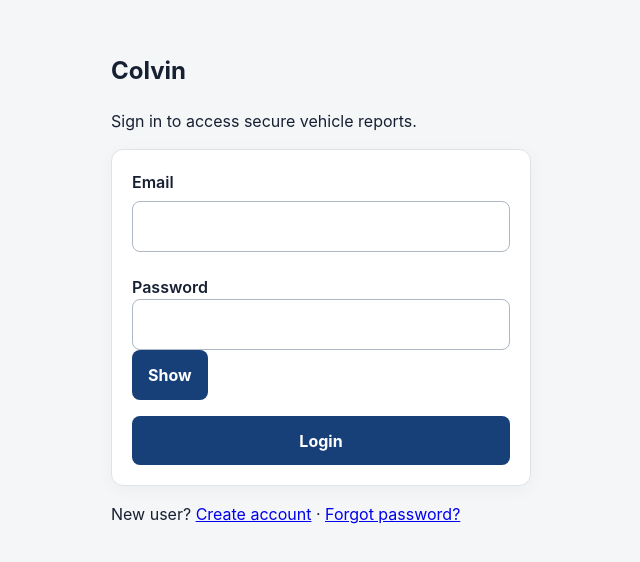
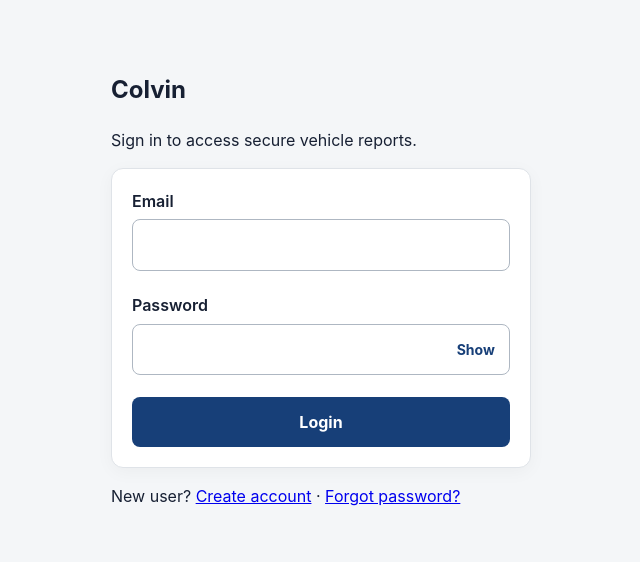
Before and after one commit to collintech/Colvin, a React (Vite) app in the folder colvin/apps/web-client/: page /login in a window 1280 px wide. Shown: the part 112-674 px from the top of the page, without its empty margins (319-959 px from the left). Built offline with nearby package versions, Linux system fonts and the light colour scheme; no server answers.

Commit message:
style(web): position password visibility toggle without overlaying input text

```diff
--- a/colvin/apps/web-client/src/styles/global.css
+++ b/colvin/apps/web-client/src/styles/global.css
@@ -67,6 +67,30 @@ input {
   border: 1px solid #aeb7c2;
   border-radius: 8px;
 }
+.password-field {
+  display: grid;
+  gap: 0.4rem;
+}
+.password-input-wrap {
+  position: relative;
+}
+.password-input-wrap input {
+  padding-right: 4.5rem;
+}
+.password-visibility {
+  position: absolute;
+  right: 0.35rem;
+  top: 50%;
+  transform: translateY(-50%);
+  padding: 0.4rem 0.6rem;
+  color: #173f78;
+  background: transparent;
+  font-size: 0.875rem;
+}
+.password-visibility:focus-visible {
+  outline: 2px solid #173f78;
+  outline-offset: 2px;
+}
 button {
   border: 0;
   border-radius: 8px;
```
